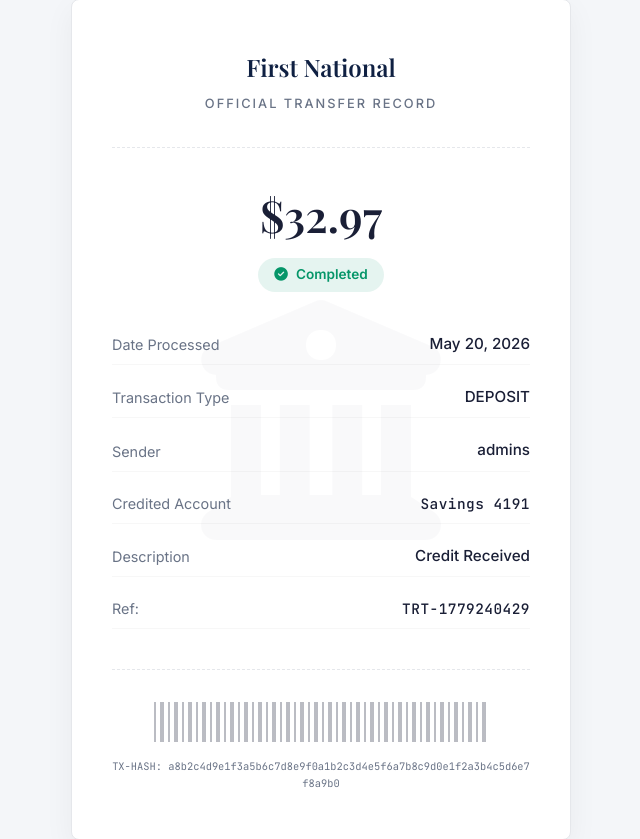
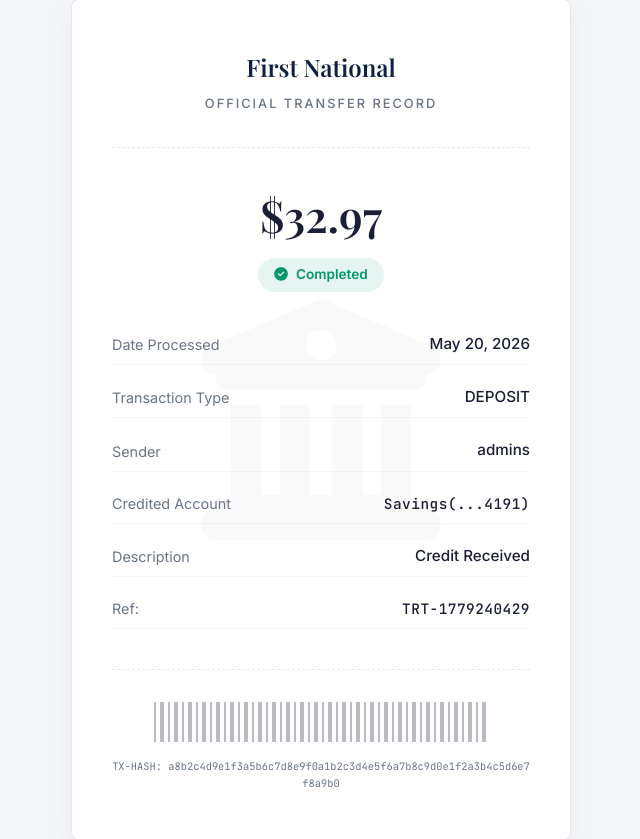
Before and after one commit to Samcodio/bks, a Django app: page /TRXrept/0b1753d5-b352-4968-b2bd-00bfe5b941c0/ in a window 1280 px wide. Shown: the part 105-944 px from the top of the page, without its empty margins (319-959 px from the left). Run offline with Django 5.2, Linux system fonts and the light colour scheme; data comes from the database, SQL or seed files in the repository; both versions use the stored data as it was after the commit.

Commit message:
receipt-2

```diff
--- a/templates/Transact/receipt.html
+++ b/templates/Transact/receipt.html
@@ -256,7 +256,7 @@
                     {% endif %}
                     <div class="r-row">
                         <div class="r-label">Credited Account</div>
-                        <div class="r-value mono">Savings {{tr_receipt.counterpart_account.account_genID|slice:"-4:" }}</div>
+                        <div class="r-value mono">Savings(...{{tr_receipt.account.account_genID|slice:"-4:" }})</div>
                     </div>
                     <div class="r-row">
                         <div class="r-label">Description</div>
```
Also changed, not shown: db.sqlite3.
